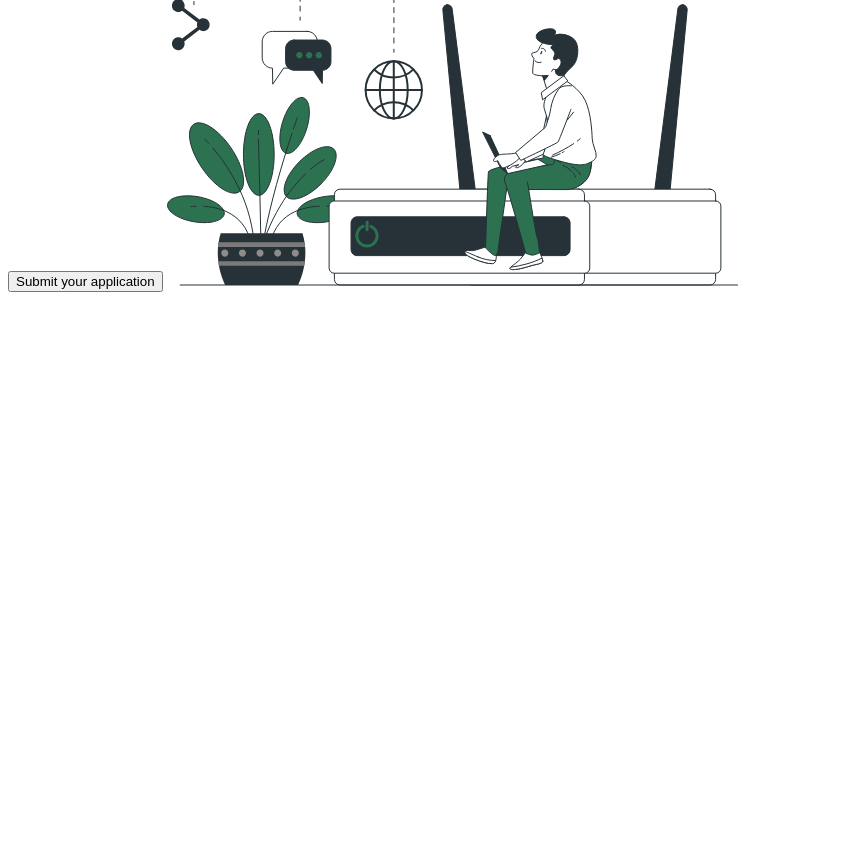
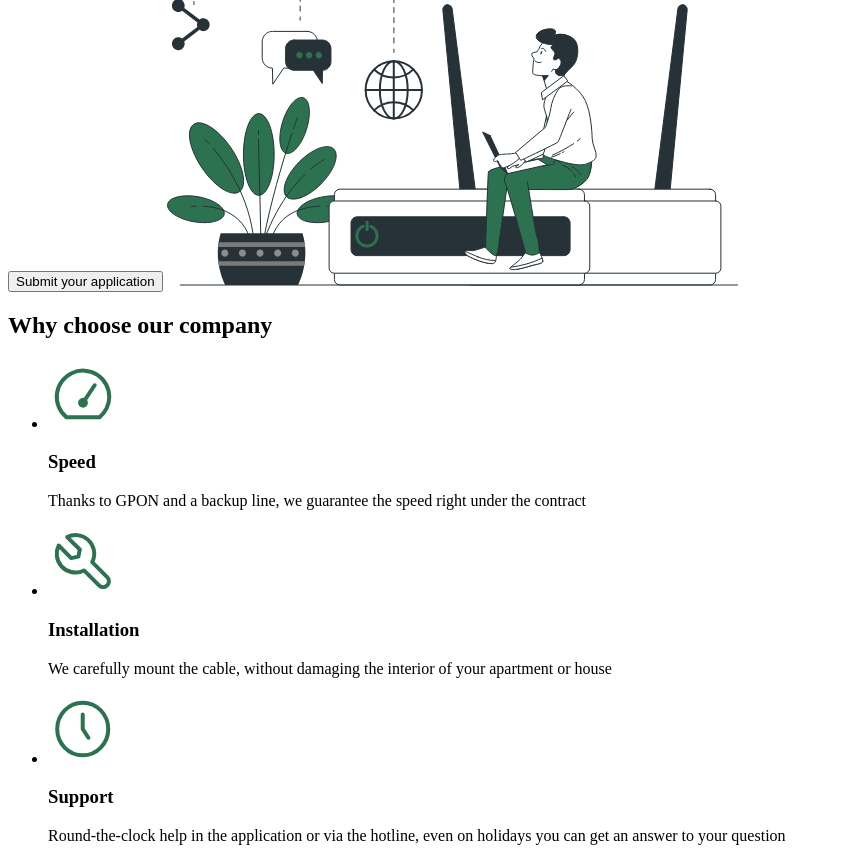
Before and after one commit to Alexaanaax/team-projects, a plain HTML site: page index.html in a window 1280 px wide. Shown: the part 541-1402 px from the top of the page, without its empty margins (0-841 px from the left). Before the commit the page ends 841 px from the top, so only its background shows below. Drawn offline with Linux system fonts and the light colour scheme.

Commit message:
add second section

```diff
--- a/index.html
+++ b/index.html
@@ -46,6 +46,46 @@
           height="560"
         />
       </section>
+      <section>
+        <h2>Why choose our company</h2>
+
+        <ul>
+          <li>
+            <img src="./images/speed.svg" alt="speed" width="70" height="70" />
+            <h3>Speed</h3>
+            <p>
+              Thanks to GPON and a backup line, we guarantee the speed right
+              under the contract
+            </p>
+          </li>
+          <li>
+            <img
+              src="./images/install.svg"
+              alt="install"
+              width="70"
+              height="70"
+            />
+            <h3>Installation</h3>
+            <p>
+              We carefully mount the cable, without damaging the interior of
+              your apartment or house
+            </p>
+          </li>
+          <li>
+            <img
+              src="./images/support.svg"
+              alt="support"
+              width="70"
+              height="70"
+            />
+            <h3>Support</h3>
+            <p>
+              Round-the-clock help in the application or via the hotline, even
+              on holidays you can get an answer to your question
+            </p>
+          </li>
+        </ul>
+      </section>
     </main>
   </body>
 </html>
```
Also changed, not shown: images/install.svg (added), images/speed.svg (added), images/support.svg (added).
